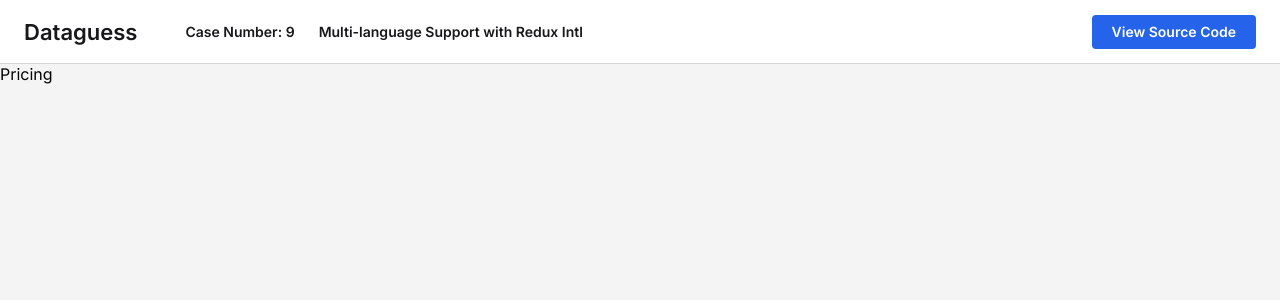
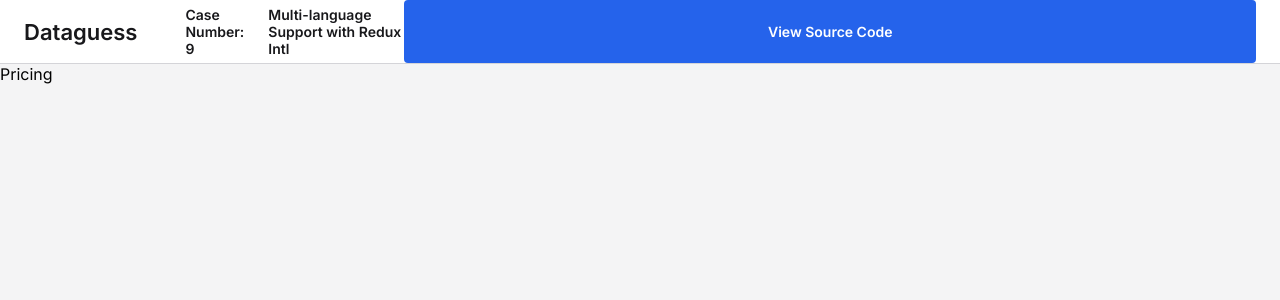
Before and after one commit to metecan/multi-language, a React (Vite) app: page / in a window 1280 px wide. Shown: the top 300 px of the page. Built offline with nearby package versions, Linux system fonts and the light colour scheme.

Commit message:
[REFACTOR]: link button updated

```diff
--- /dev/null
+++ b/src/components/LinkButton/LinkButton.styles.ts
@@ -0,0 +1,23 @@
+import styled from 'styled-components';
+
+export const StyledAnchor = styled.a`
+  display: flex;
+  text-decoration: none;
+  width: 100%;
+  min-height: 34px;
+  height: 100%;
+  background-color: ${({ theme }) => theme.colors.PRIMARY};
+  color: ${({ theme }) => theme.colors.WHITE};
+  font-size: 14px;
+  font-weight: ${({ theme }) => theme.fontWeights.semibold};
+  border: none;
+  border-radius: 4px;
+  padding: 8px 20px;
+  cursor: pointer;
+  justify-content: center;
+  align-items: center;
+
+  &:hover {
+    box-shadow: 0px 0px 6px 2px rgba(0, 0, 0, 0.25);
+  }
+`;
--- a/src/components/LinkButton/LinkButton.tsx
+++ b/src/components/LinkButton/LinkButton.tsx
@@ -1,28 +1,11 @@
 import type { FC } from 'react';
-import styled from 'styled-components';
+
+import { StyledAnchor } from './LinkButton.styles';
 
 interface LinkButtonProps {
   label: string;
   href: string;
 }
-
-const StyledAnchor = styled.a`
-  display: inline-block;
-  text-decoration: none;
-  height: 34px;
-  background-color: ${({ theme }) => theme.colors.PRIMARY};
-  color: ${({ theme }) => theme.colors.WHITE};
-  font-size: 14px;
-  font-weight: ${({ theme }) => theme.fontWeights.semibold};
-  border: none;
-  border-radius: 4px;
-  padding: 8px 20px;
-  cursor: pointer;
-
-  &:hover {
-    box-shadow: 0px 0px 6px 2px rgba(0, 0, 0, 0.25);
-  }
-`;
 
 const LinkButton: FC<LinkButtonProps> = ({ label, href }) => {
   return (
--- /dev/null
+++ b/src/components/LinkButton/index.ts
@@ -0,0 +1 @@
+export { default } from './LinkButton';
```
